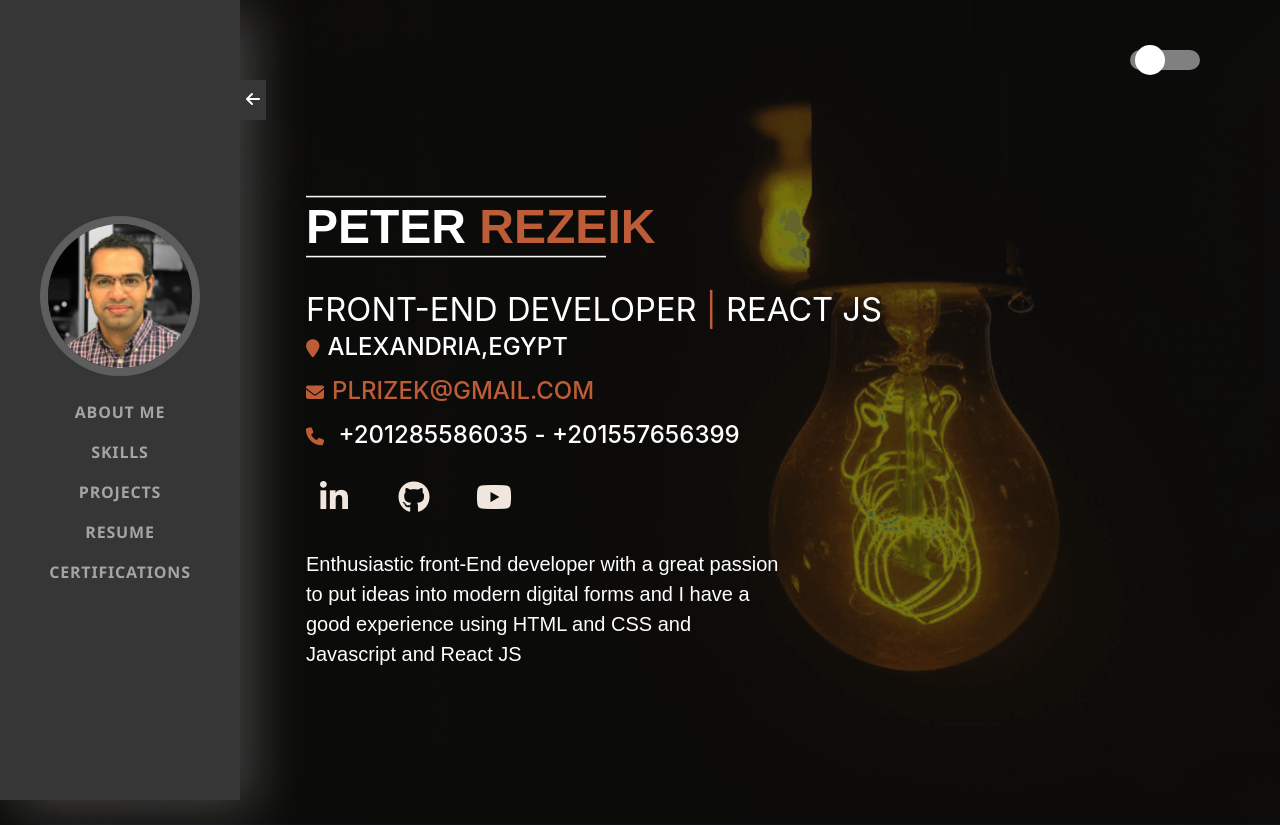
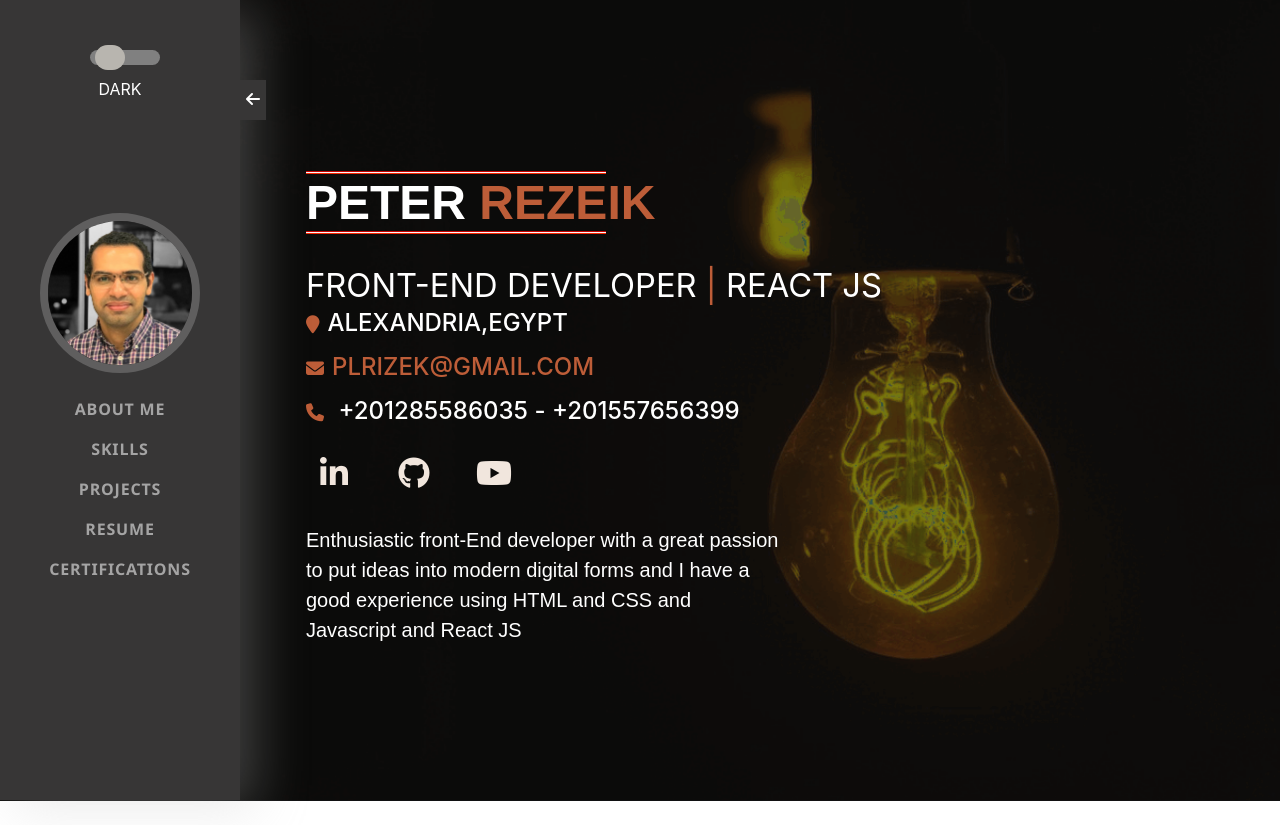
Before and after one commit to PeterRizek009/PeterRezeik, a React (Create React App) app: page / in a window 1280 px wide. After the commit the page ends 801 px from the top, so only its background shows below. Built offline with nearby package versions, Linux system fonts and the light colour scheme; the HTML template or start-up script is replaced by a standard one; a web font is replaced by a local one.

Commit message:
edit dark and light btn

```diff
--- a/src/App.js
+++ b/src/App.js
@@ -26,13 +26,13 @@ function App() {
   return (
     <div className={switchOff ? "App" : "App-off"}>
 
-      <Navbar isOpen={isOpen} setIsOpen={setIsOpen} toggle={toggle} />
+      <Navbar isOpen={isOpen} setIsOpen={setIsOpen} toggle={toggle} toggleSwitch={toggleSwitch} switchOff={switchOff}/>
       <motion.div animate={{ marginLeft: isOpen ? "40px" : "0px" }}  >
-        <div className="toggleBtn">
+        {/* <div className="toggleBtn">
           <input type="checkbox" id="switch" onClick={toggleSwitch} />
           <label htmlFor="switch" ><span>Text</span></label>
 
-        </div>
+        </div> */}
         <Routes>
           <Route path="/" element={<About />} />
           <Route path="/about" element={<About />} />
--- a/src/components/navbar/nav.css
+++ b/src/components/navbar/nav.css
@@ -14,7 +14,7 @@
 }
 #sideNav .navbar-brand {
   display: flex;
-  margin: 200px auto 0 auto;
+  margin: 50px auto 0 auto;
   padding: 0.5rem;
 }
 #sideNav .navbar-brand .img-profile {
--- a/src/components/navbar/navbar.jsx
+++ b/src/components/navbar/navbar.jsx
@@ -2,8 +2,9 @@ import React from 'react'
 import { Link } from "react-router-dom";
 import { motion } from 'framer-motion';
 import "./nav.css"
+import "./toggle.css"
 
-const Navbar = ({isOpen , toggle }) => {
+const Navbar = ({ isOpen, toggle , toggleSwitch , switchOff}) => {
 
     return (
         <motion.div animate={{ width: isOpen ? "240px" : "60px" }} className="navbar navbar-expand navbar-dark bg-primary" id="sideNav">
@@ -22,6 +23,12 @@ const Navbar = ({isOpen , toggle }) => {
             <div className="collapse navbar-collapse">
                 {isOpen ?
                     <ul className="navbar-nav">
+                        <div className="toggleBtn">
+
+                            <input type="checkbox" id="switch" onClick={toggleSwitch} />
+                            <label htmlFor="switch" ></label>
+                            <h6 className='py-5'>{switchOff ? `Light` : `Dark`}</h6>
+                        </div>
                         <a className={isOpen ? "navbar-brand" : "no-show"}>
                             <span className="d-lg-block"><img className="img-fluid img-profile rounded-circle mx-auto mb-2" src={require('./Profile.jpeg')} alt="pic" /></span>
                         </a>
--- /dev/null
+++ b/src/components/navbar/toggle.css
@@ -0,0 +1,49 @@
+input[type="checkbox"] {
+  height: 0;
+  width: 0;
+  visibility: hidden;
+}
+
+label {
+  cursor: pointer;
+  text-indent: -9999px;
+  width: 70px;
+  height: 15px;
+  background: grey;
+  display: block;
+  border-radius: 100px;
+  position: absolute;
+  right: 80px;
+  top: 50px;
+}
+
+label:after {
+  content: "";
+  position: absolute;
+  top: -5px;
+  left: 5px;
+  width: 30px;
+  height: 25px;
+  background: #b8b5af;
+  border-radius: 90px;
+  transition: 0.3s;
+}
+
+input:checked + label {
+  background: #d28303;
+}
+
+input:checked + label:after {
+  left: calc(100% - 5px);
+  transform: translateX(-100%);
+}
+
+label:active:after {
+  width: 130px;
+}
+
+@media (max-width: 570px) {
+  label {
+
+  }
+}
```
Lines whose indentation alone changed are shown as unchanged.
